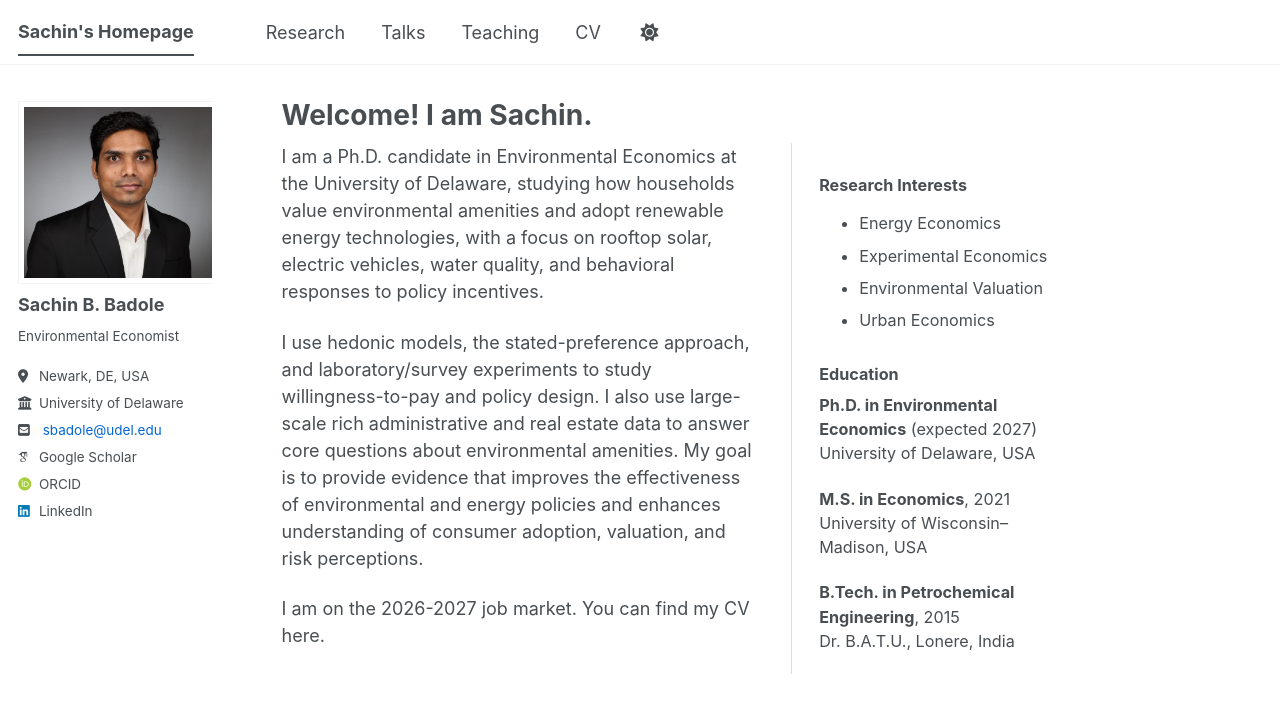
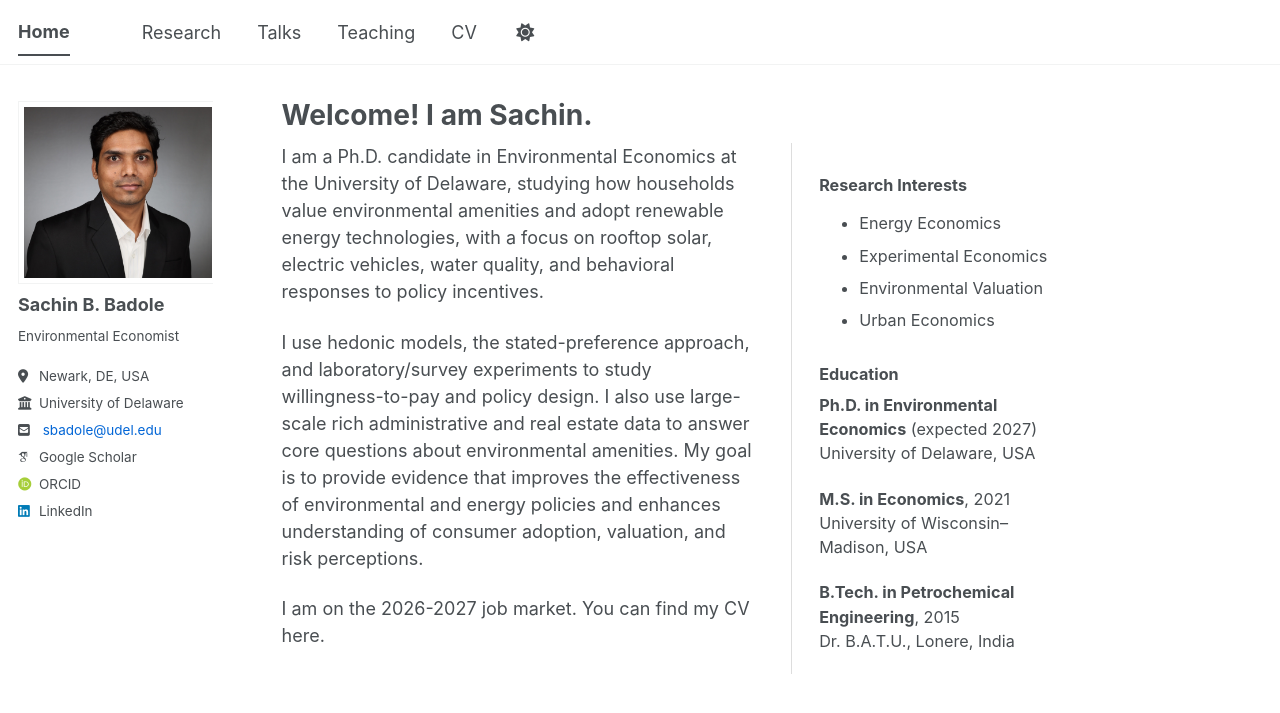
Before and after one commit to sachin-b-badole/sachin-b-badole.github.io, a Jekyll site: the page built from _pages/about.md, in a window 1280 px wide. Shown: the top 713 px of the page. Built offline with Jekyll 4.4.1, drawn with Linux system fonts in a browser that asks for light colours; some web fonts are replaced; a script bundle is joined from its source files by our own code; library files that are not in the unit come from our copies.

Commit message:
Update _config.yml

```diff
--- a/_config.yml
+++ b/_config.yml
@@ -9,7 +9,7 @@
 # Basic Site Settings
 locale                   : "en-US"
 site_theme               : "default" # The available themes options are "default", "air", "sunrise", "mint", "dirt" and "contrast"
-title                    : "Sachin's Homepage"     # "Your Name / Site Title"
+title                    : "Home"     # "Your Name / Site Title"
 title_separator          : "-"
 name                     : &name "Sachin B. Badole"
 description              : &description "Welcome! I am a Ph.D. candidate in Environmental Economics at the University of Delaware."   # Update this with a general description of your site, this is the default if not overridden by a page
```
